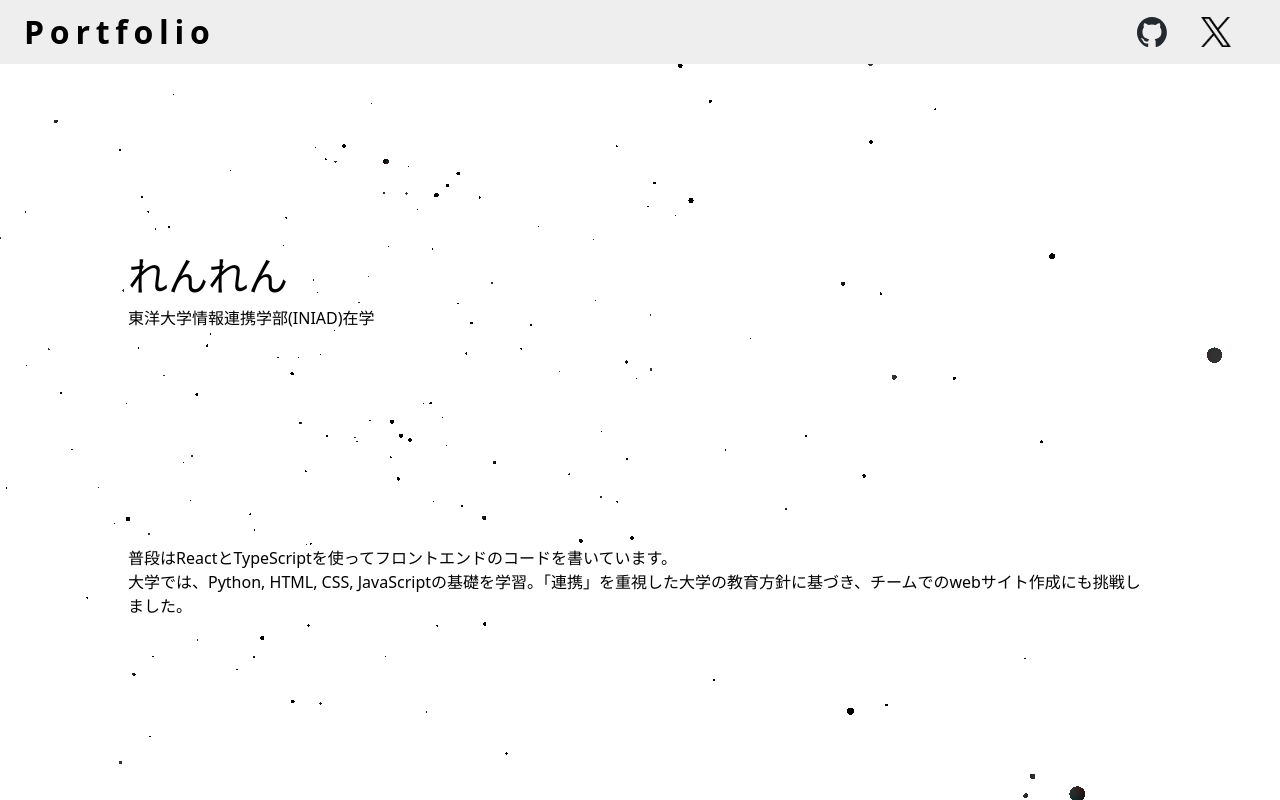
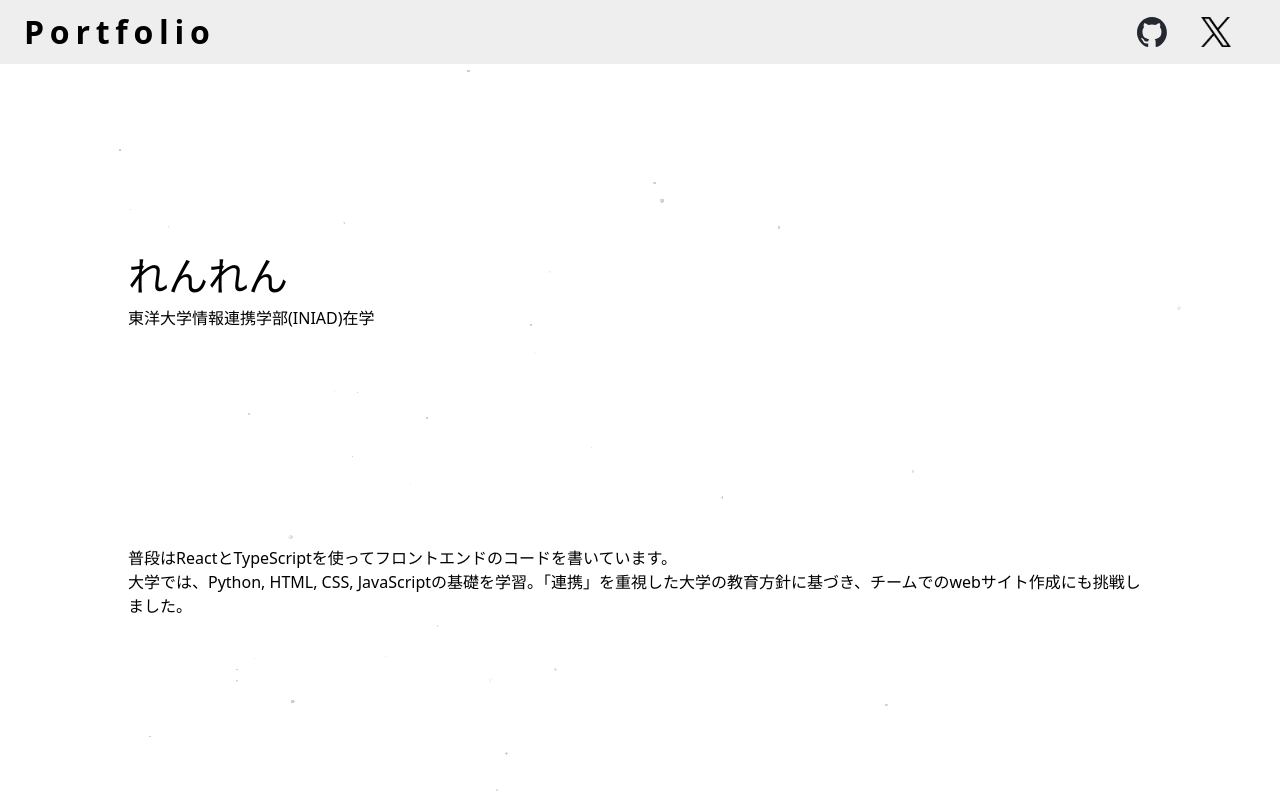
Before and after one commit to s-renren/portfolio, a React (Vite) app: page / in a window 1280 px wide. Built offline with nearby package versions, Linux system fonts and the light colour scheme.

Commit message:
worksページにも背景を

```diff
--- a/src/section/BackGround/BackGround.tsx
+++ b/src/component/BackGround/BackGround.tsx
@@ -1,12 +1,12 @@
 import Particles from "../../lib/graphics/Particles";
-import styles from "../Section.module.css";
+import styles from "../../section/Section.module.css";
 
 const BackGround = () => {
   return (
     <div className={styles.background}>
       <Particles
-        particleColors={["#000", "#000"]}
-        particleCount={350}
+        particleColors={["#fff"]}
+        particleCount={200}
         particleSpread={10}
         speed={0.1}
         particleBaseSize={100}
--- a/src/pages/Home/Home.tsx
+++ b/src/pages/Home/Home.tsx
@@ -5,7 +5,7 @@ import { Section1 } from "../../section/Section1/Section1";
 import { Section2 } from "../../section/Section2/Section2";
 import { Section3 } from "../../section/Section3/Section3";
 import { Section4 } from "../../section/Section4/Section4";
-import BackGround from "../../section/BackGround/BackGround";
+import BackGround from "../../component/BackGround/BackGround";
 
 const Home = () => {
   return (
--- a/src/pages/Works/Works.module.css
+++ b/src/pages/Works/Works.module.css
@@ -1,4 +1,4 @@
-.content {
+.mainContent {
   flex: 1;
   overflow-y: auto;
   scroll-behavior: smooth;
@@ -9,3 +9,10 @@
     display: none; /* Chrome, Safari, and Opera */
   }
 }
+
+.app {
+  height: 100vh;
+  display: flex;
+  flex-direction: column;
+  overflow: hidden;
+}
--- a/src/pages/Works/Works.tsx
+++ b/src/pages/Works/Works.tsx
@@ -1,11 +1,16 @@
+import BackGround from "../../component/BackGround/BackGround";
 import Header from "../../component/header/Header";
 import WorksDetail from "../../component/worksDetail/WorksDetail";
+import styles from "./Works.module.css";
 
 const Works = () => {
   return (
-    <div>
+    <div className={styles.app}>
+      <BackGround />
       <Header />
-      <WorksDetail />
+      <main className={styles.mainContent}>
+        <WorksDetail />
+      </main>
     </div>
   );
 };
```
